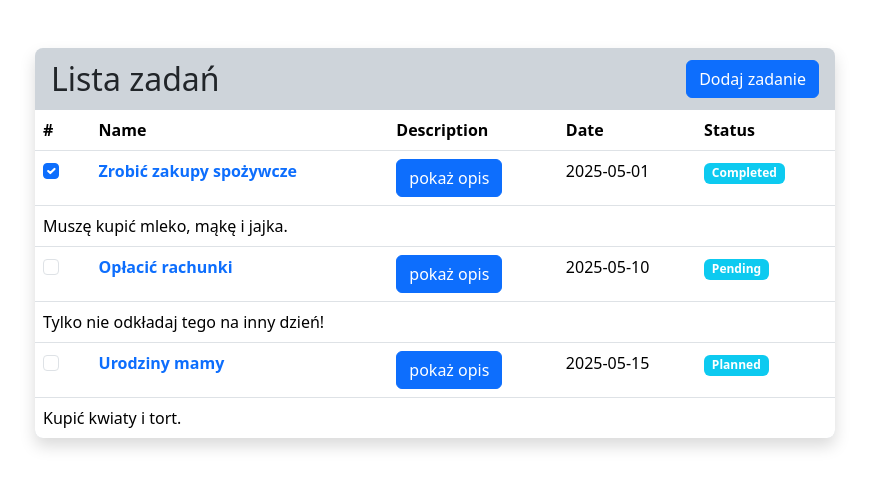
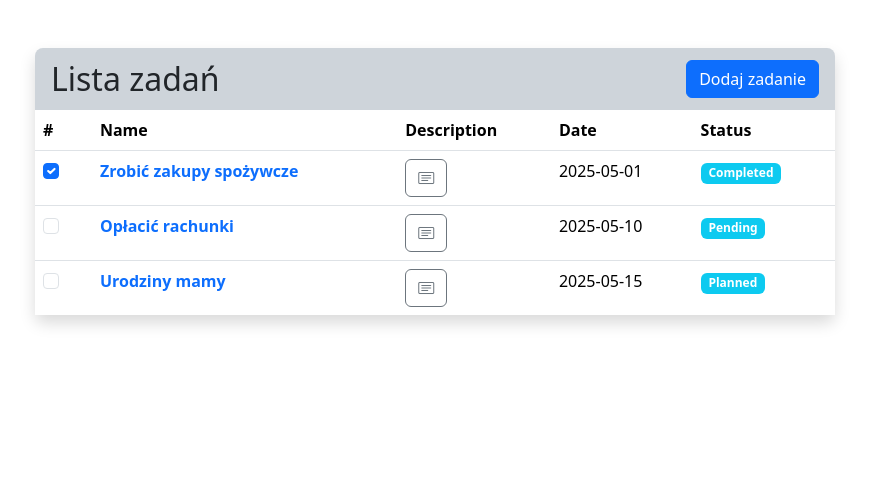
Before and after one commit to Bklzn/angular-simple-todo, an Angular app: page / in a window 1280 px wide. Shown: the top 488 px of the page, without its empty margins (205-1074 px from the left). Built offline with nearby package versions, Linux system fonts and the light colour scheme.

Commit message:
fix collapse

```diff
--- a/angular.json
+++ b/angular.json
@@ -20,7 +20,7 @@
             "outputPath": "dist/junior-frontend-developer-task",
             "index": "src/index.html",
             "browser": "src/main.ts",
-            "polyfills": ["zone.js"],
+            "polyfills": ["zone.js", "@angular/localize/init"],
             "tsConfig": "tsconfig.app.json",
             "inlineStyleLanguage": "scss",
             "assets": [
@@ -30,6 +30,7 @@
               }
             ],
             "styles": [
+              "node_modules/bootstrap-icons/font/bootstrap-icons.css",
               "node_modules/bootstrap/dist/css/bootstrap.min.css",
               "src/styles.scss"
             ],
@@ -79,7 +80,11 @@
         "test": {
           "builder": "@angular-devkit/build-angular:karma",
           "options": {
-            "polyfills": ["zone.js", "zone.js/testing"],
+            "polyfills": [
+              "zone.js",
+              "zone.js/testing",
+              "@angular/localize/init"
+            ],
             "tsConfig": "tsconfig.spec.json",
             "inlineStyleLanguage": "scss",
             "assets": [
--- a/package.json
+++ b/package.json
@@ -17,7 +17,10 @@
     "@angular/platform-browser": "^19.2.0",
     "@angular/platform-browser-dynamic": "^19.2.0",
     "@angular/router": "^19.2.0",
+    "@ng-bootstrap/ng-bootstrap": "^18.0.0",
+    "@popperjs/core": "^2.11.8",
     "bootstrap": "^5.3.5",
+    "bootstrap-icons": "^1.13.1",
     "rxjs": "~7.8.0",
     "tslib": "^2.3.0",
     "zone.js": "~0.15.0"
@@ -26,6 +29,7 @@
     "@angular-devkit/build-angular": "^19.2.8",
     "@angular/cli": "^19.2.8",
     "@angular/compiler-cli": "^19.2.0",
+    "@angular/localize": "^19.2.0",
     "@types/bootstrap": "^5.2.10",
     "@types/jasmine": "~5.1.0",
     "jasmine-core": "~5.6.0",
--- a/src/app/app.component.html
+++ b/src/app/app.component.html
@@ -22,11 +22,24 @@
         [index]="$index"
         class="item p-2 px-3 bg-white"
         [ngClass]="[task.status.toLowerCase()]"
-      ></tr>
+        [isCollapsed]="isCollapsed[$index]"
+      >
+        <button
+          class="btn btn-outline-secondary"
+          (click)="isCollapsed[$index] = !isCollapsed[$index]"
+        >
+          <i class="bi bi-card-text"></i>
+        </button>
+      </tr>
       <tr>
-        <td colspan="5" class="p-0">
-          <div class="p-2" [id]="'task' + $index">
-            {{ task.description }}
+        <td class="p-0"></td>
+        <td colspan="4" class="p-0">
+          <div
+            [ngbCollapse]="isCollapsed[$index]"
+            [id]="'taskDescription' + $index"
+            #collapse="ngbCollapse"
+          >
+            <p class="p-2 pt-0 m-0">{{ task.description }}</p>
           </div>
         </td>
       </tr>
--- a/src/app/app.component.ts
+++ b/src/app/app.component.ts
@@ -1,21 +1,19 @@
-import {
-  AfterViewInit,
-  Component,
-  effect,
-  ElementRef,
-  inject,
-  QueryList,
-  ViewChildren,
-} from '@angular/core';
 import { TodoItemComponent } from './components/todo-item/todo-item.component';
 import { Title } from '@angular/platform-browser';
 import { TodoService } from './services/todo.service';
 import { TodoAddFormComponent } from './components/todo-add-form/todo-add-form.component';
 import { NgClass } from '@angular/common';
+import { Component, effect, inject } from '@angular/core';
+import { NgbCollapseModule } from '@ng-bootstrap/ng-bootstrap';
 
 @Component({
   selector: 'app-root',
-  imports: [TodoItemComponent, TodoAddFormComponent, NgClass],
+  imports: [
+    TodoItemComponent,
+    TodoAddFormComponent,
+    NgClass,
+    NgbCollapseModule,
+  ],
   templateUrl: './app.component.html',
   styleUrl: './app.component.scss',
   standalone: true,
@@ -30,4 +28,5 @@ export class AppComponent {
       this.titleService.setTitle(this.title);
     });
   }
+  isCollapsed = this.tasks.map(() => true);
 }
--- a/src/app/app.config.ts
+++ b/src/app/app.config.ts
@@ -1,8 +1,17 @@
-import { ApplicationConfig, provideZoneChangeDetection } from '@angular/core';
+import {
+  ApplicationConfig,
+  importProvidersFrom,
+  provideZoneChangeDetection,
+} from '@angular/core';
 import { provideRouter } from '@angular/router';
+import { NgbCollapseModule } from '@ng-bootstrap/ng-bootstrap';
 
 import { routes } from './app.routes';
 
 export const appConfig: ApplicationConfig = {
-  providers: [provideZoneChangeDetection({ eventCoalescing: true }), provideRouter(routes)]
+  providers: [
+    provideZoneChangeDetection({ eventCoalescing: true }),
+    provideRouter(routes),
+    importProvidersFrom(NgbCollapseModule),
+  ],
 };
--- a/src/app/components/todo-item/todo-item.component.html
+++ b/src/app/components/todo-item/todo-item.component.html
@@ -4,19 +4,16 @@
     class="form-check-input me-2"
     [checked]="task().status === 'Completed'"
     (change)="toggleCompleted(task())"
+    [id]="'taskName' + index"
   />
 </td>
-<td>
+<td (click)="toggleCompleted(task())" role="button">
   <b class="text-primary w-25">{{ task().name }}</b>
 </td>
 <td>
-  <button class="btn btn-primary m-auto">pokaż opis</button>
+  <ng-content></ng-content>
 </td>
 <td>{{ task().date }}</td>
 <td style="min-width: 100px">
   <span class="badge bg-info">{{ task().status }}</span>
 </td>
-<!-- <button class="btn btn-link" (click)="toggleDescription()">pokaż opis</button>
-@if (descVisible) {
-<p>{{ task().description }}</p>
-} -->
--- a/src/app/components/todo-item/todo-item.component.scss
+++ b/src/app/components/todo-item/todo-item.component.scss
@@ -0,0 +1,3 @@
+td {
+  border: none;
+}
--- a/src/app/components/todo-item/todo-item.component.ts
+++ b/src/app/components/todo-item/todo-item.component.ts
@@ -1,15 +1,5 @@
-import {
-  AfterViewInit,
-  Component,
-  ElementRef,
-  EventEmitter,
-  input,
-  Output,
-  signal,
-  ViewChild,
-} from '@angular/core';
+import { Component, input } from '@angular/core';
 import { Todo } from '../../model/todo.type';
-import { Collapse } from 'bootstrap';
 
 @Component({
   selector: '[app-todo-item]',
@@ -20,6 +10,7 @@ import { Collapse } from 'bootstrap';
 export class TodoItemComponent {
   task = input.required<Todo>();
   index = input.required<number>();
+  isCollapsed = input.required<boolean>();
 
   toggleCompleted(task: any) {
     task.status = task.status === 'Completed' ? 'Planned' : 'Completed';
--- a/src/main.ts
+++ b/src/main.ts
@@ -1,3 +1,5 @@
+/// <reference types="@angular/localize" />
+
 import { bootstrapApplication } from '@angular/platform-browser';
 import { appConfig } from './app/app.config';
 import { AppComponent } from './app/app.component';
--- a/tsconfig.app.json
+++ b/tsconfig.app.json
@@ -4,7 +4,9 @@
   "extends": "./tsconfig.json",
   "compilerOptions": {
     "outDir": "./out-tsc/app",
-    "types": []
+    "types": [
+      "@angular/localize"
+    ]
   },
   "files": [
     "src/main.ts"
```
Also changed, not shown: 2 other files (tests, documents, lock files or other folders).
